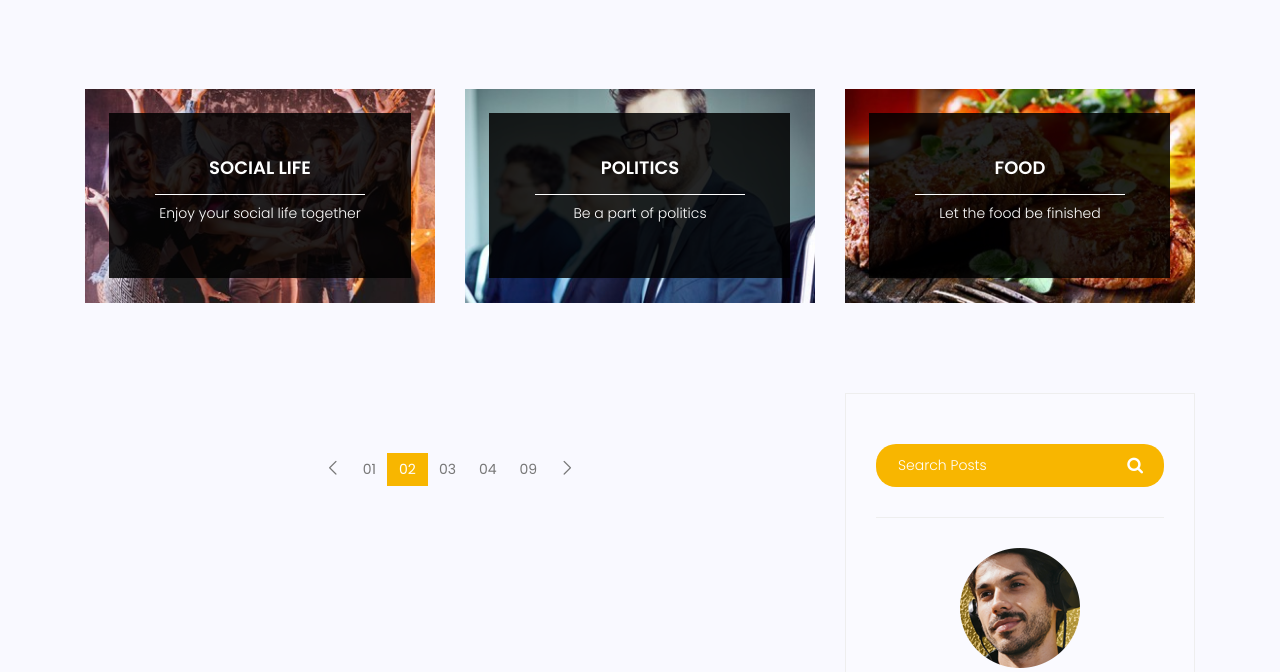
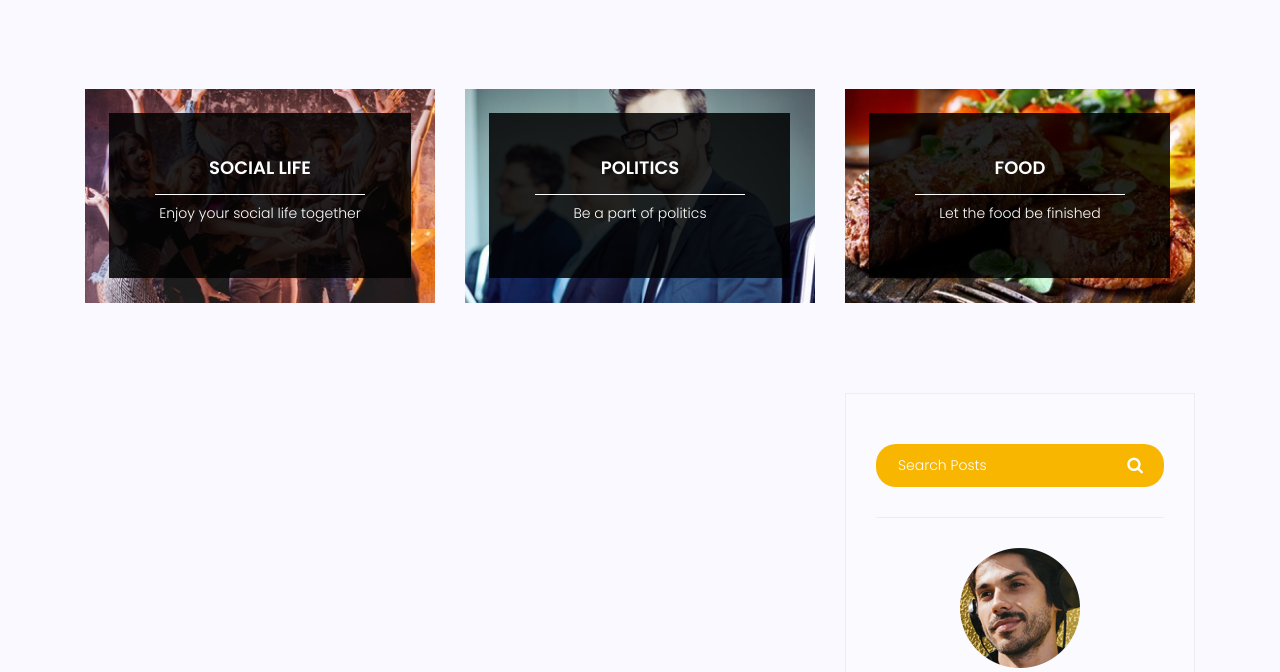
Before and after one commit to kiarashPvd/Book-Review, a Django app: template templates/blog/blog-home.html in a window 1280 px wide. Shown: the part 689-1361 px from the top of the page. Run offline with Django 3.2, Linux system fonts and the light colour scheme; the template is opened without the code that fills it, so the values that code supplies are empty; some libraries are stand-ins or nearby versions.

Commit message:
Update blog-home.html

```diff
--- a/templates/blog/blog-home.html
+++ b/templates/blog/blog-home.html
@@ -120,7 +120,7 @@
 							</div>
 							{%endfor%}
 
-		                    <nav class="blog-pagination justify-content-center d-flex">
+		                    <!--<nav class="blog-pagination justify-content-center d-flex">
 		                        <ul class="pagination">
 		                            <li class="page-item">
 		                                <a href="#" class="page-link" aria-label="Previous">
@@ -133,8 +133,7 @@
 		                            <li class="page-item active"><a href="#" class="page-link">02</a></li>
 		                            <li class="page-item"><a href="#" class="page-link">03</a></li>
 		                            <li class="page-item"><a href="#" class="page-link">04</a></li>
-		                            <li class="page-item"><a href="#" class="page-link">09</a></li>
-		                            <li class="page-item">
+		                            <li class="page-item"><a href="#" class="page-link">09</a></li>	                            <li class="page-item">
 		                                <a href="#" class="page-link" aria-label="Next">
 		                                    <span aria-hidden="true">
 		                                        <span class="lnr lnr-chevron-right"></span>
@@ -142,7 +141,7 @@
 		                                </a>
 		                            </li>
 		                        </ul>
-		                    </nav>
+		                    </nav>-->
 						</div>
 						<div class="col-lg-4 sidebar-widgets">
 							<div class="widget-wrap">
```
